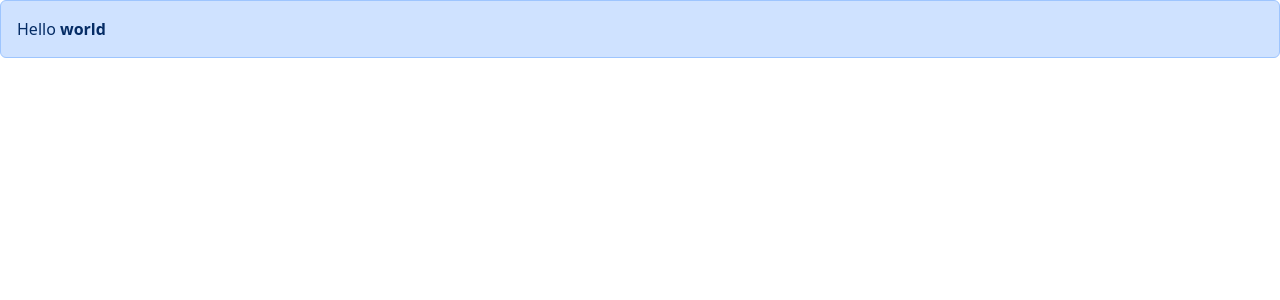
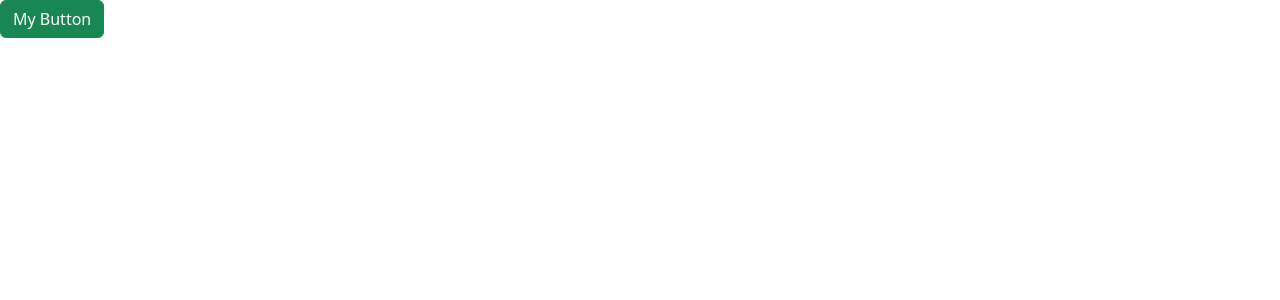
Before and after one commit to level1cr3/learnReact, a React (Vite) app: page / in a window 1280 px wide. Shown: the top 300 px of the page. Built offline with nearby package versions, Linux system fonts and the light colour scheme.

Commit message:
Exercise: Building a button component

```diff
--- a/src/App.tsx
+++ b/src/App.tsx
@@ -1,11 +1,15 @@
-import Alert from "./components/Alert";
+import Button from "./components/Button";
 
 function App() {
+  const handleClick = (btnName: string) => {
+    console.log(btnName);
+  };
+
   return (
     <>
-      <Alert>
-        Hello <span className="fw-bold">world</span>
-      </Alert>
+      <Button color="success" onClick={handleClick}>
+        My Button
+      </Button>
     </>
   );
 }
--- /dev/null
+++ b/src/components/Button.tsx
@@ -0,0 +1,21 @@
+type Props = {
+  children: string;
+  color?: "primary" | "secondary" | "success" | "danger";
+  onClick: (btnName: string) => void;
+};
+
+const Button = ({ children, color = "primary", onClick }: Props) => {
+  return (
+    <button
+      type="button"
+      className={`btn btn-${color}`}
+      onClick={() => {
+        onClick(children);
+      }}
+    >
+      {children}
+    </button>
+  );
+};
+
+export default Button;
```
